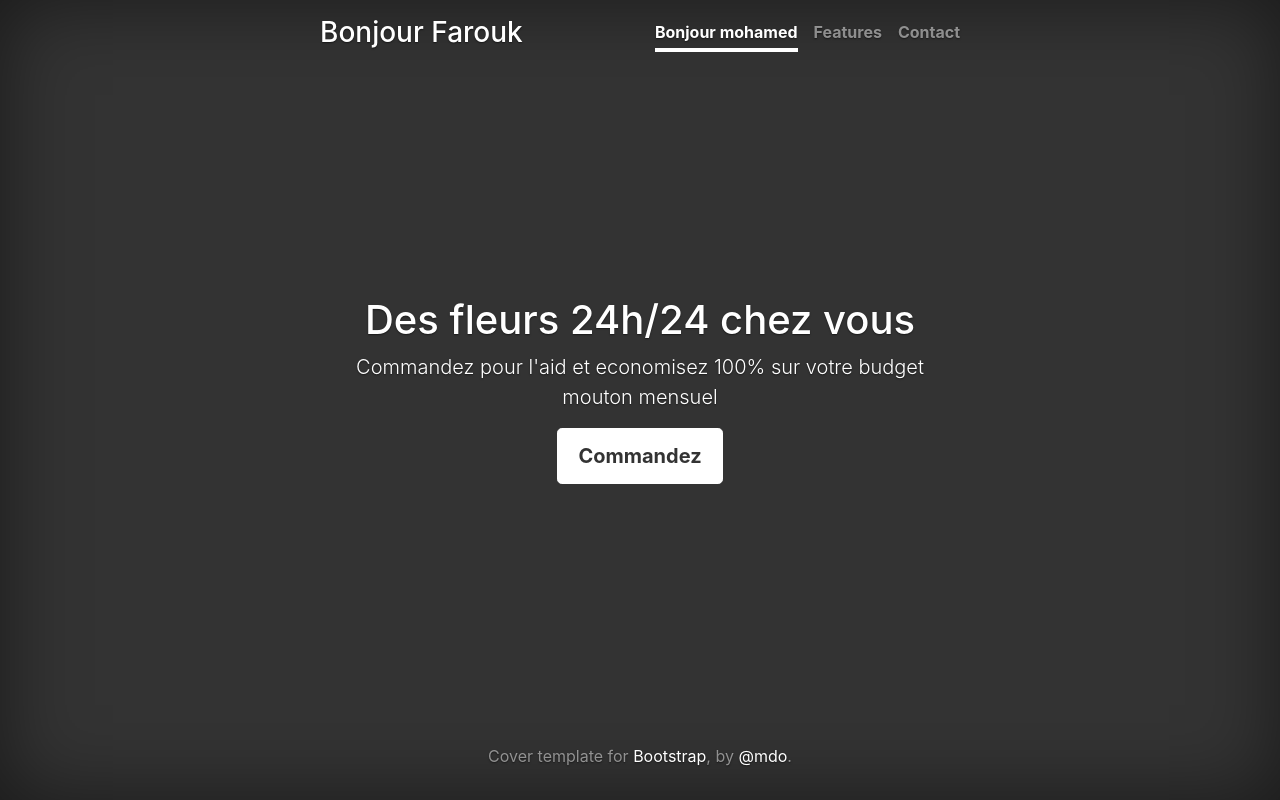
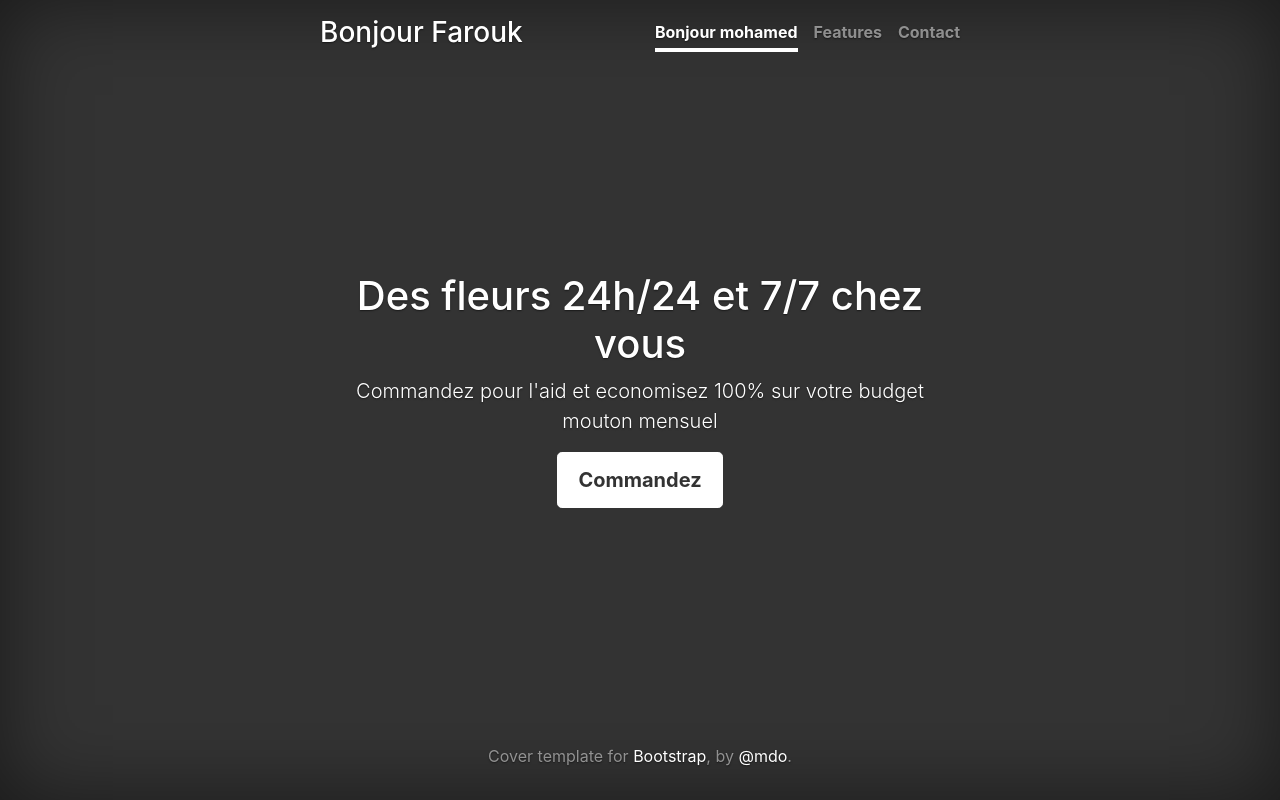
Before and after one commit to FaroukDev/floreness, a plain HTML site: page index.html in a window 1280 px wide. Drawn offline with nearby package versions, Linux system fonts and the light colour scheme.

Commit message:
version 8

```diff
--- a/index.html
+++ b/index.html
@@ -31,7 +31,7 @@
       </header>
 
       <main role="main" class="inner cover">
-        <h1 class="cover-heading">Des fleurs 24h/24 chez vous</h1>
+        <h1 class="cover-heading">Des fleurs 24h/24 et 7/7 chez vous</h1>
         <p class="lead">Commandez pour l'aid et economisez 100% sur votre budget mouton mensuel</p>
         <p class="lead">
           <a href="#" class="btn btn-lg btn-secondary">Commandez</a>
```
